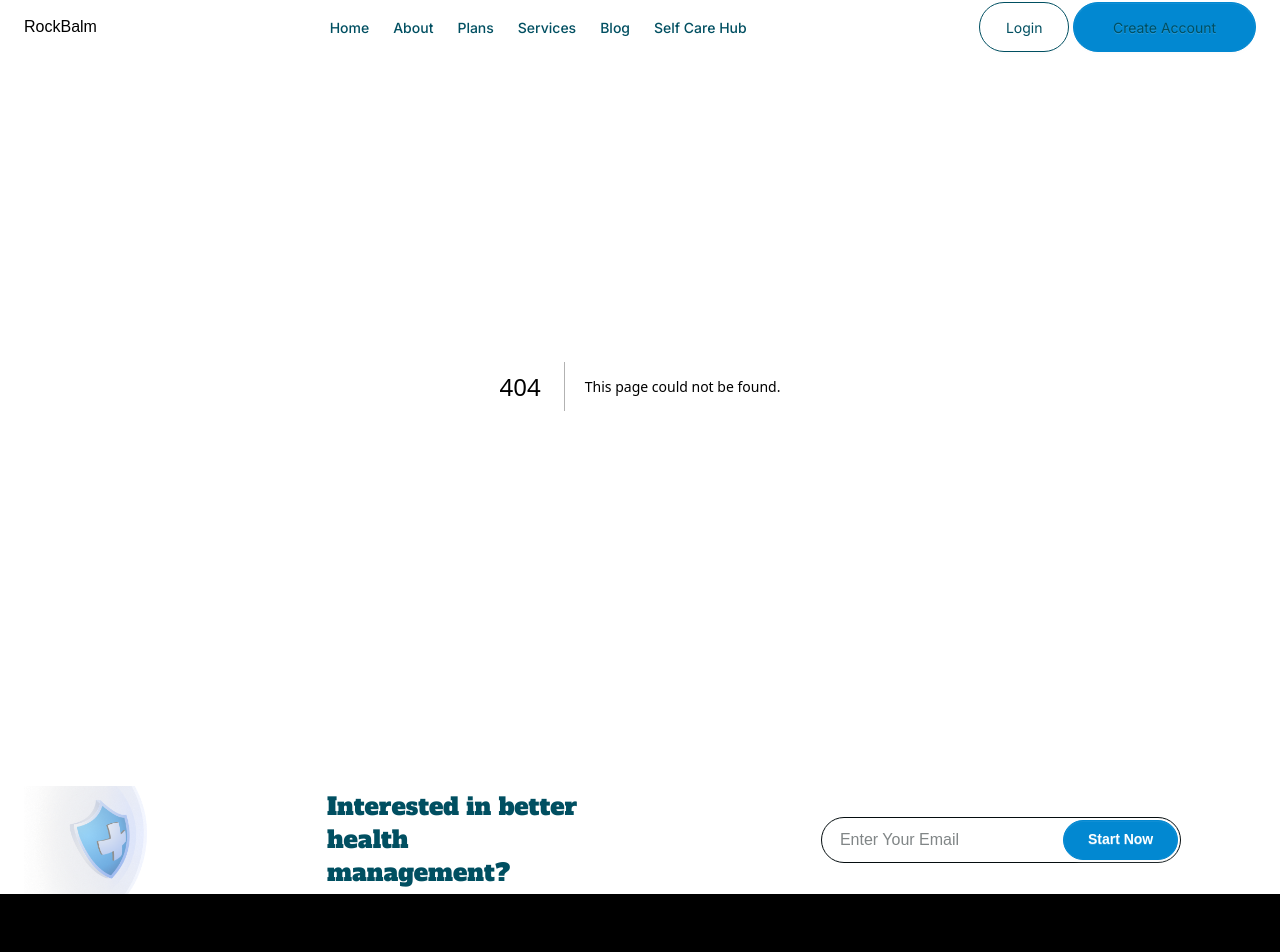
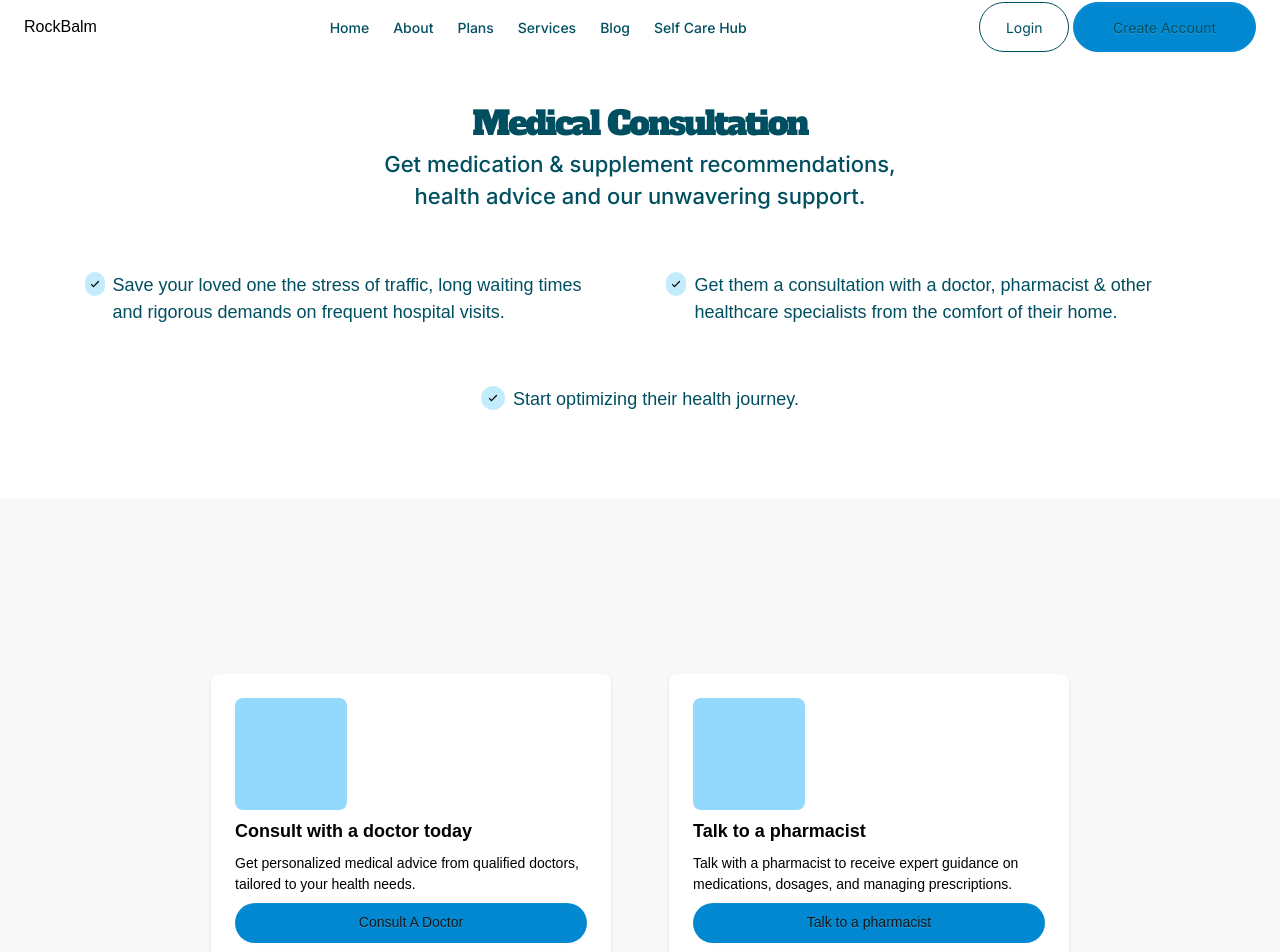
Before and after one commit to kentworld08/RockBalm, a Next.js app: page /Consultation in a window 1280 px wide. Before the commit this address had no page. Shown: the part 14-966 px from the top of the page. Built offline with nearby package versions, Linux system fonts and the light colour scheme.

Commit message:
feat: add Consultation

```diff
--- /dev/null
+++ b/app/Consultation/page.tsx
@@ -0,0 +1,14 @@
+import ConsultationCard from "@/components/Consultation/ConsultationCard";
+import MedicalConsultation from "@/components/Consultation/MedicalConsultation";
+import React from "react";
+
+const ConsultationPage = () => {
+  return (
+    <main className="overflow-hidden">
+      <MedicalConsultation />
+      <ConsultationCard />
+    </main>
+  );
+};
+
+export default ConsultationPage;
--- a/app/NavBar/Navbar.tsx
+++ b/app/NavBar/Navbar.tsx
@@ -19,7 +19,7 @@ const Navbar = () => {
           {NavLinks.map((link, index) => (
             <li
               key={index}
-              className="font-inter text-primary text-[clamp(14px,_1vw,_16px)] relative"
+              className="font-inter hover:text-secondary text-primary text-[clamp(14px,_1vw,_16px)] relative"
               onMouseEnter={() => link === "Services" && setIsHovering(true)}
               onMouseLeave={() => link === "Services" && setIsHovering(false)}
             >
--- /dev/null
+++ b/components/Consultation/ConsultationCard.tsx
@@ -0,0 +1,62 @@
+import React from "react";
+
+const ConsultationCard = () => {
+  const BlogCardData = [
+    {
+      title: "Consult with a doctor today",
+      description:
+        "Get personalized medical advice from qualified doctors, tailored to your health needs.",
+      btn: "Consult A Doctor",
+      color: "#0288D1",
+    },
+    {
+      title: "Talk to a pharmacist",
+      description:
+        "Talk with a pharmacist to receive expert guidance on medications, dosages, and managing prescriptions.",
+      btn: "Talk to a pharmacist",
+      color: "#0288D1",
+    },
+    {
+      title: "Speak to a Dermatologist",
+      description:
+        "Speak to a skin expert to get right products for all for your Skin Health Needs",
+      btn: "Coming Soon",
+      color: "#fffff",
+    },
+    {
+      title: "Speak to a Nutritionist",
+      description:
+        "Get tailored dietary advice to support your health and wellness goals from a certified nutritionist.",
+      btn: "Coming Soon",
+      color: "#fffff",
+    },
+  ];
+
+  return (
+    <div className="grid grid-cols-1 md:grid-cols-2 gap-[20px] justify-items-center items-center bg-[#F8F8F8] pt-10 md:py-[176px] md:px-[192px]">
+      {BlogCardData.map((item, index) => (
+        <div key={index} className="card w-[400px] shadow-sm bg-white">
+          <div className="card-body">
+            <div className="bg-[rgb(146,217,253)] w-[112px] h-[112px] rounded-lg" />
+            <h2 className="card-title text-black">{item.title}</h2>
+            <p className="text-black">{item.description}</p>
+            <div className="card-actions">
+              <button
+                style={{ backgroundColor: item.color, border: item.color }}
+                className={`w-full rounded-full py-2 font-medium btn ${
+                  item.btn === "Coming Soon"
+                    ? "border-[#0288D1] text-[#0288D1] bg-white"
+                    : "hover:opacity-90"
+                }`}
+              >
+                {item.btn}
+              </button>
+            </div>
+          </div>
+        </div>
+      ))}
+    </div>
+  );
+};
+
+export default ConsultationCard;
--- /dev/null
+++ b/components/Consultation/MedicalConsultation.tsx
@@ -0,0 +1,44 @@
+import { IoIosCheckmark } from "react-icons/io";
+
+const MedicalConsultation = () => {
+  return (
+    <section className="bg-white flex justify-center items-center p-[84.5px] flex-col gap-[60px]">
+      <div className="text-primary text-center px-6 mt-7">
+        <h1 className="font-alfa-slab font-normal md:text-[33px] -tracking-[2px]">
+          Medical Consultation
+        </h1>
+        <p className="font-medium font-inter md:text-[22px] leading-[32px] md:w-[560px] w-[350px]">
+          Get medication & supplement recommendations, health advice and our
+          unwavering support.
+        </p>
+      </div>
+      <div className="flex gap-4 md:gap-16 flex-col md:flex-row w-[300px] md:w-full">
+        <div className="flex gap-2 text-primary md:text-[18px]">
+          <div className="w-6 h-6 rounded-full bg-[#00AEEE7D]/49 flex justify-center items-center">
+            {" "}
+            <IoIosCheckmark color="black" size={20} />
+          </div>
+          Save your loved one the stress of traffic, long waiting times and
+          rigorous demands on frequent hospital visits.
+        </div>
+        <div className="flex md:text-[18px] gap-2 text-primary">
+          <div className="w-6 h-6 rounded-full bg-[#00AEEE7D]/49 flex justify-center items-center">
+            {" "}
+            <IoIosCheckmark color="black" size={20} />
+          </div>
+          Get them a consultation with a doctor, pharmacist & other healthcare
+          specialists from the comfort of their home.
+        </div>
+      </div>
+      <div className="flex gap-2 text-primary md:text-[18px]">
+        <div className="w-6 h-6 rounded-full bg-[#00AEEE7D]/49 flex justify-center items-center">
+          {" "}
+          <IoIosCheckmark color="black" size={20} />
+        </div>
+        Start optimizing their health journey.
+      </div>
+    </section>
+  );
+};
+
+export default MedicalConsultation;
```
